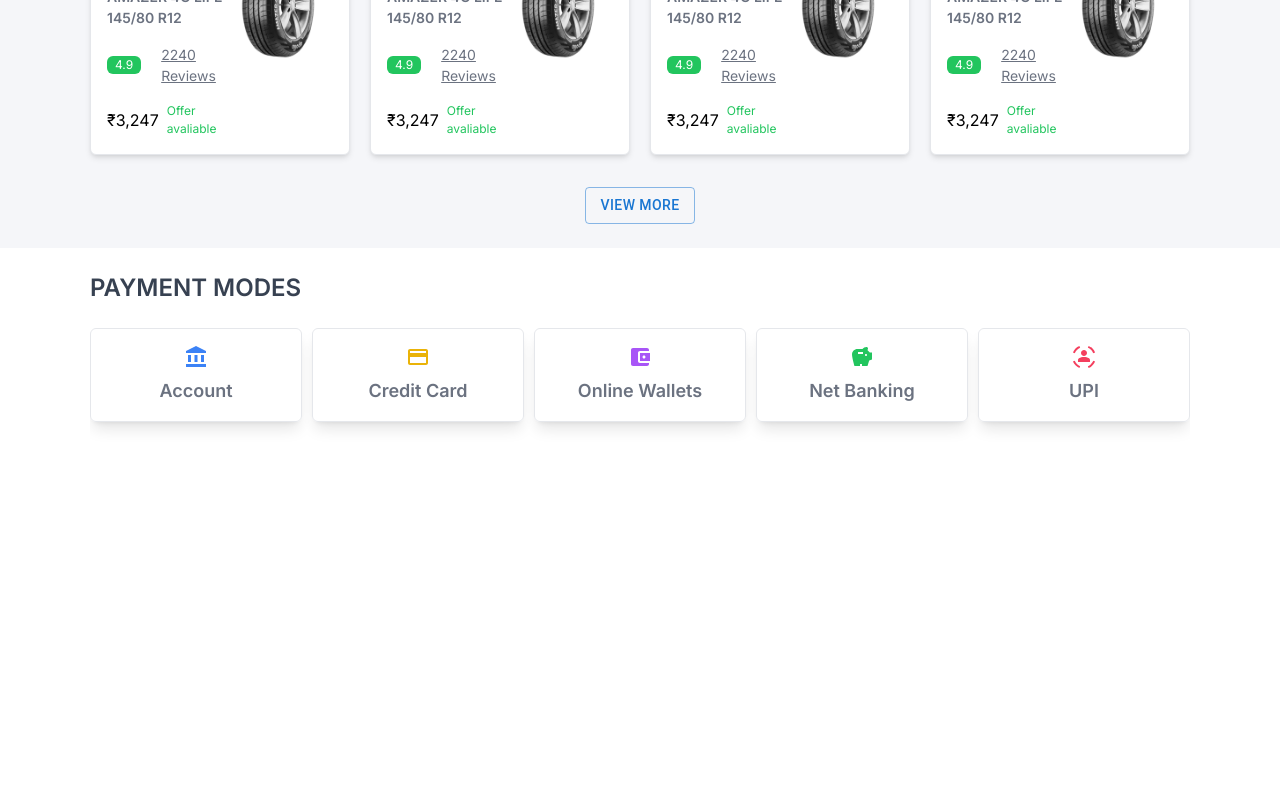
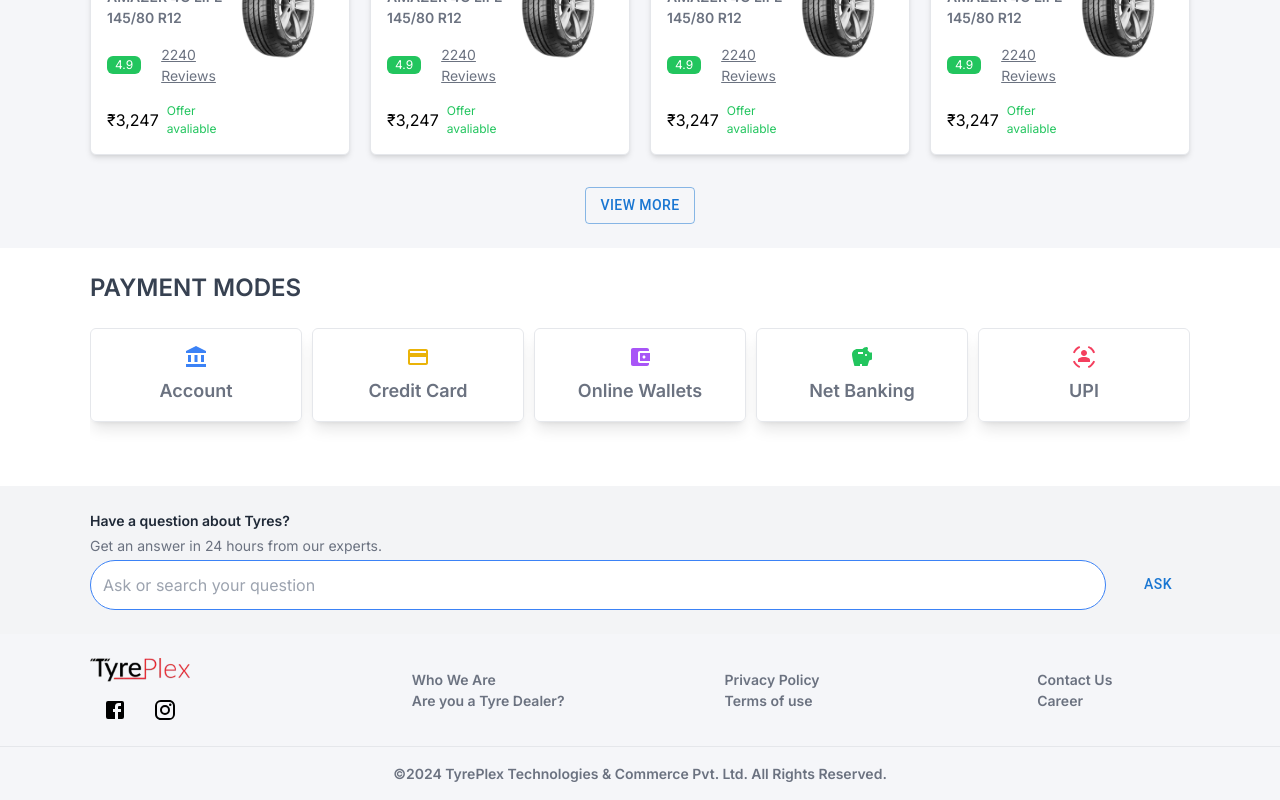
Before and after one commit to deepanshu2711/TyrePlex-, a Next.js app: page / in a window 1280 px wide. Shown: the part 2575-3375 px from the top of the page. Before the commit the page ends 3061 px from the top, so only its background shows below. Built offline with nearby package versions, Linux system fonts and the light colour scheme.

Commit message:
added footer

```diff
--- a/app/(main)/page.tsx
+++ b/app/(main)/page.tsx
@@ -1,5 +1,6 @@
 import Deals from "@/components/Deals";
 import FilterSection from "@/components/FilterSection";
+import Footer from "@/components/Footer";
 import Header from "@/components/Header";
 import Hero from "@/components/Hero";
 import MainSlider from "@/components/MainSlider";
@@ -18,6 +19,7 @@
       <Deals />
       <FilterSection />
       <Payment />
+      <Footer />
     </div>
   );
 }
--- /dev/null
+++ b/components/Footer.tsx
@@ -0,0 +1,77 @@
+import { Button } from "@mui/material";
+import Image from "next/image";
+import FacebookIcon from "@mui/icons-material/Facebook";
+import InstagramIcon from "@mui/icons-material/Instagram";
+
+const Footer = () => {
+  return (
+    <div className="">
+      <div className="bg-gray-100 md:px-[90px] px-5 my-6 md:my-0  py-6">
+        <div className="flex flex-col gap-1">
+          <p className="font-semibold text-[14px] text-gray-800">
+            Have a question about Tyres?
+          </p>
+          <p className="text-[14px] text-gray-500">
+            Get an answer in 24 hours from our experts.
+          </p>
+          <div className="w-full flex items-center gap-5">
+            <input
+              className="p-3 bg-white w-full focus-within:outline-none flex-1 rounded-full border border-blue-500"
+              placeholder="Ask or search your question"
+              type="text"
+            />
+            <Button className="text-blue-500 bg-white rounded-md border border-blue-500">
+              Ask
+            </Button>
+          </div>
+        </div>
+      </div>
+      <div className="md:px-[90px] py-6 flex md:flex-row flex-col items-center justify-between border-b">
+        <div>
+          <Image
+            src={"/TP-logo.webp"}
+            width={100}
+            height={100}
+            alt="logo"
+            className=""
+          />
+          <div className="flex items-center justify-around mt-4">
+            <FacebookIcon />
+            <InstagramIcon />
+          </div>
+        </div>
+        <div className="md:grid hidden grid-cols-3  gap-40">
+          <div className="flex flex-col">
+            <p className="text-[14px] font-semibold text-gray-500">
+              Who We Are
+            </p>
+            <p className="text-[14px] font-semibold text-gray-500">
+              Are you a Tyre Dealer?
+            </p>
+          </div>
+          <div className="flex flex-col">
+            <p className="text-[14px] font-semibold text-gray-500">
+              Privacy Policy
+            </p>
+            <p className="text-[14px] font-semibold text-gray-500">
+              Terms of use
+            </p>
+          </div>
+          <div className="flex flex-col">
+            <p className="text-[14px] font-semibold text-gray-500">
+              Contact Us
+            </p>
+            <p className="text-[14px] font-semibold text-gray-500">Career</p>
+          </div>
+        </div>
+      </div>
+      <div>
+        <p className="text-[14px] font-semibold text-gray-500 text-center p-4">
+          ©2024 TyrePlex Technologies & Commerce Pvt. Ltd. All Rights Reserved.
+        </p>
+      </div>
+    </div>
+  );
+};
+
+export default Footer;
```
